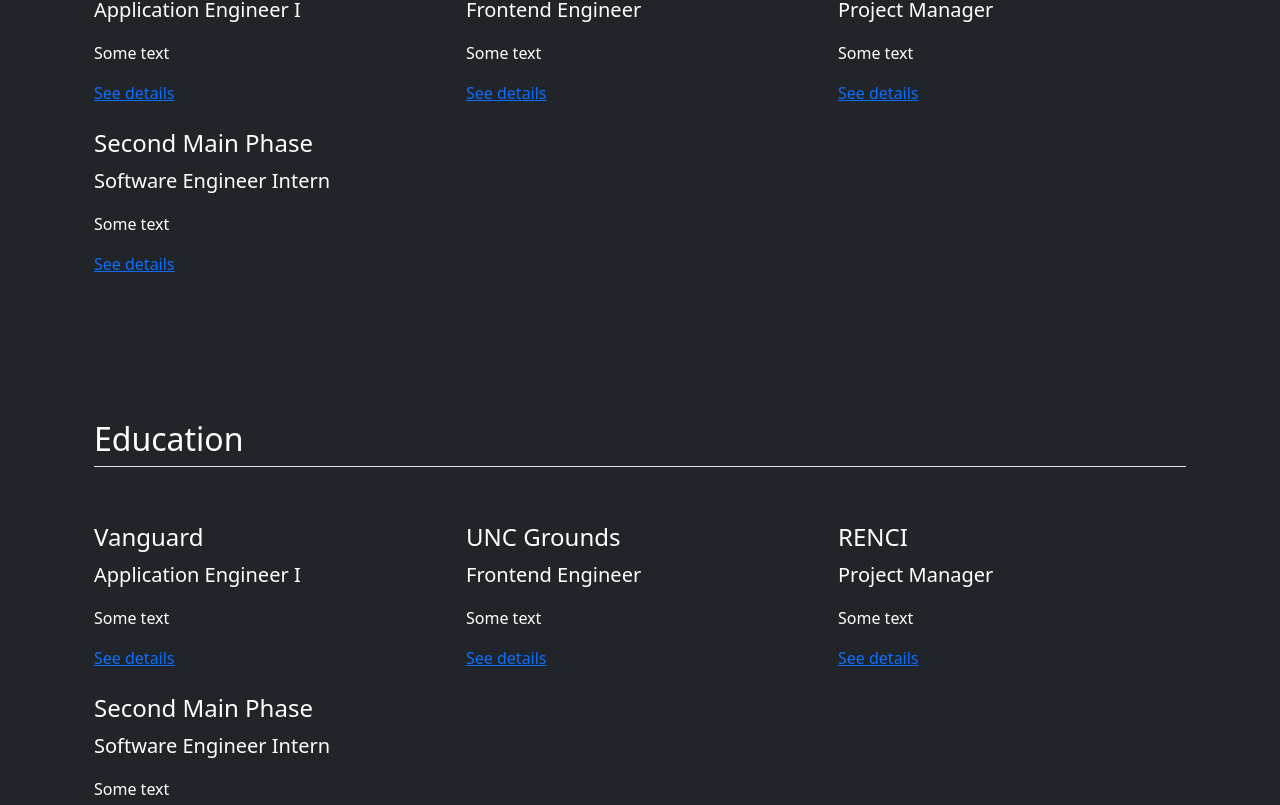
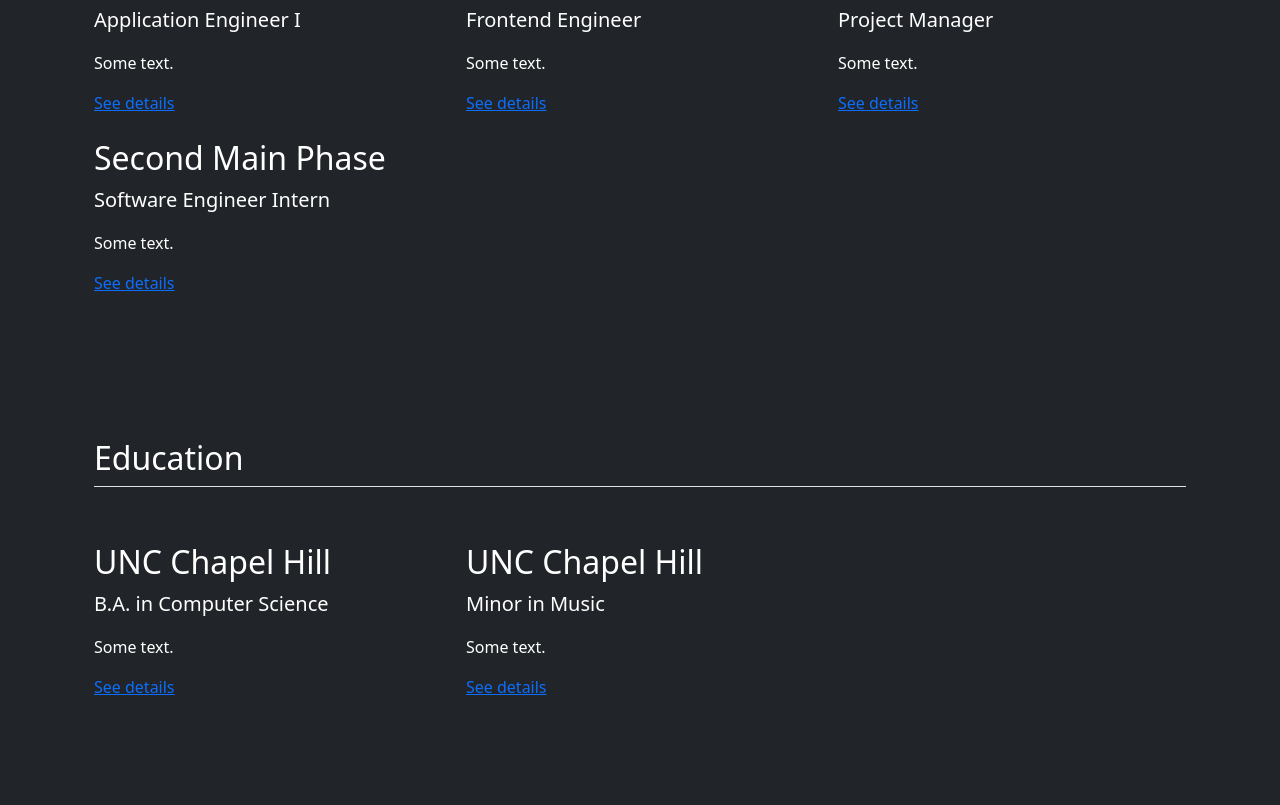
Before and after one commit to aarozhang/portfolio, a React (Create React App) app in the folder aaron-portfolio/: page / in a window 1280 px wide. Shown: the part 835-1640 px from the top of the page. Built offline with nearby package versions, Linux system fonts and the light colour scheme.

Commit message:
setup infoContainer to pull info from info.jsx

```diff
--- a/aaron-portfolio/src/App.js
+++ b/aaron-portfolio/src/App.js
@@ -2,16 +2,22 @@
 import Navbar from "./components/Navbar/navbar";
 import Title from "./components/Title/title";
 import InfoContainer from "./components/InfoContainer/infoContainer";
+import info from "./info";
 
 function App() {
+    let experience = info.Experience;
+    let education = info.Education;
+    let projects = info.Projects;
+
     return (
         <div class="vh-auto bg-dark text-white">
             {Navbar()}
             {Title()}
             {/*add about me section*/}
-            {InfoContainer("Experience")}
-            {InfoContainer("Education")}
-            {InfoContainer("Projects")}
+            {InfoContainer("Experience", experience)}
+            {InfoContainer("Education", education)}
+            {InfoContainer("Projects", projects)}
+            {/*add contact section*/}
         </div>
     );
 }
--- a/aaron-portfolio/src/components/Feature/feature.jsx
+++ b/aaron-portfolio/src/components/Feature/feature.jsx
@@ -2,7 +2,7 @@
     return (
         <div class="feature col">
             <div class="feature-icon bg-primary bg-gradient"></div>
-            <h4>{organization}</h4>
+            <h2>{organization}</h2>
             <p class="lead">{role}</p>
             <p>
                 {summary}
--- a/aaron-portfolio/src/components/InfoContainer/infoContainer.jsx
+++ b/aaron-portfolio/src/components/InfoContainer/infoContainer.jsx
@@ -1,14 +1,20 @@
 import Feature from "../Feature/feature";
 
-function InfoContainer(header) {
+function renderFeatures(object){
+    let renderedFeatures = [];
+    object.forEach(feature => {
+        renderedFeatures.push(Feature(feature.title, feature.subtitle, feature.summary));
+    });
+
+    return renderedFeatures;
+}
+
+function InfoContainer(header, object) {
     return (
         <div class="container px-4 py-5" id={header}>
             <h2 class="pb-2 border-bottom">{header}</h2>
             <div class="row g-4 py-5 row-cols-1 row-cols-lg-3">
-                {Feature("Vanguard", "Application Engineer I", "Some text")}
-                {Feature("UNC Grounds", "Frontend Engineer", "Some text")}
-                {Feature("RENCI", "Project Manager", "Some text")}
-                {Feature("Second Main Phase", "Software Engineer Intern", "Some text")}
+                {renderFeatures(object)}
             </div>
         </div>
     );
--- /dev/null
+++ b/aaron-portfolio/src/info.jsx
@@ -0,0 +1,39 @@
+let info = {
+    "Experience": [
+        {
+            "title": "Vanguard",
+            "subtitle": "Application Engineer I",
+            "summary": "Some text."
+        },
+        {
+            "title": "UNC Grounds",
+            "subtitle": "Frontend Engineer",
+            "summary": "Some text."
+        },
+        {
+            "title": "RENCI",
+            "subtitle": "Project Manager",
+            "summary": "Some text."
+        },
+        {
+            "title": "Second Main Phase",
+            "subtitle": "Software Engineer Intern",
+            "summary": "Some text."
+        }
+    ],
+    "Education": [
+        {
+            "title": "UNC Chapel Hill",
+            "subtitle": "B.A. in Computer Science",
+            "summary": "Some text."
+        },
+        {
+            "title": "UNC Chapel Hill",
+            "subtitle": "Minor in Music",
+            "summary": "Some text."
+        }
+    ],
+    "Projects": []
+}
+
+export default info;
```
Also changed, not shown: aaron-portfolio/src/data.json (deleted, +0 -39 lines).
